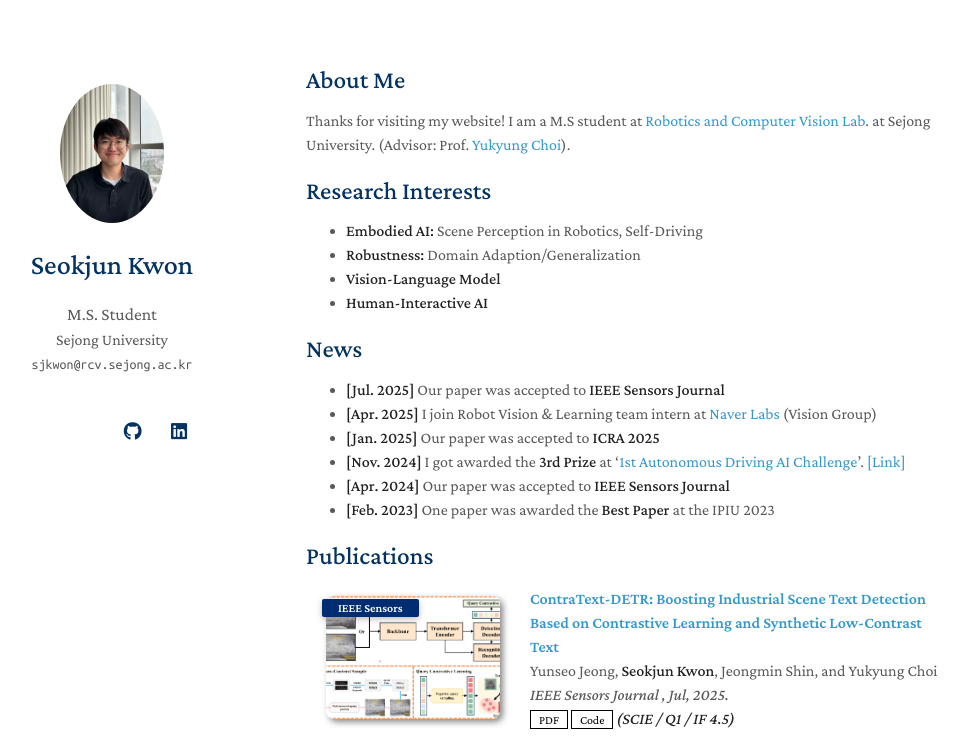
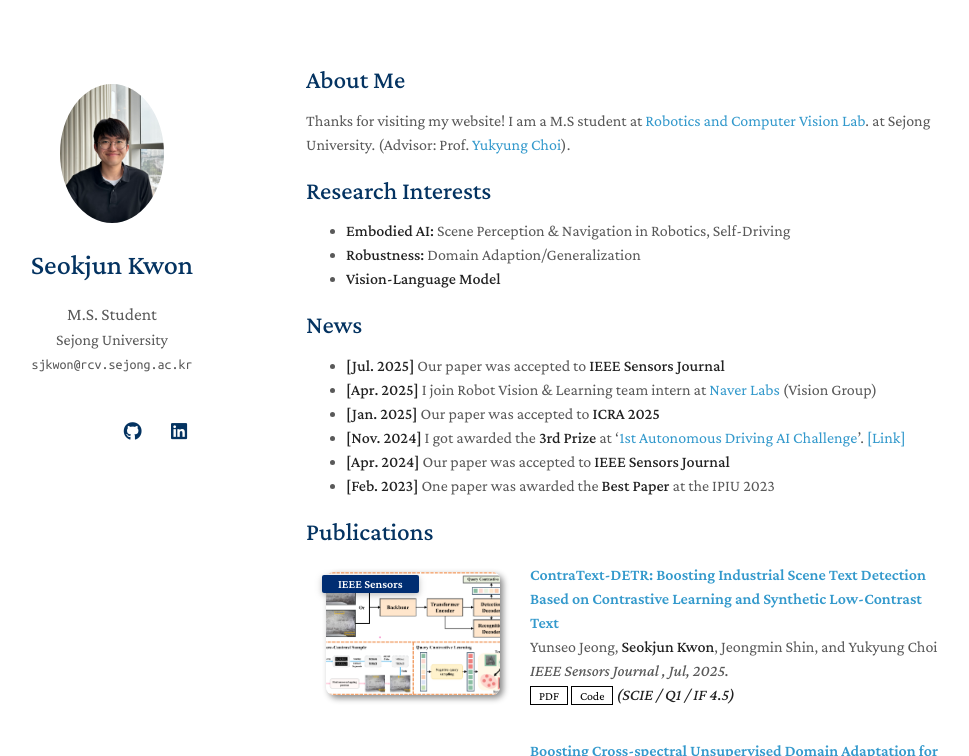
Before and after one commit to sukzoon1234/sukzoon1234.github.io, a Jekyll site: the page built from index.md, in a window 1280 px wide and 900 px high, cut to the strip 0-756 px from the top of the window. Shown: the whole strip, without its empty margins (164-1133 px from the left). Built offline with Jekyll 4.4.1, drawn with Linux system fonts in a browser that asks for light colours; a style sheet for code colours, icons or effects is not loaded; our own code applies the rules of GitHub Pages for plain Markdown files.

Commit message:
Change Research Interests

```diff
--- a/index.md
+++ b/index.md
@@ -9,10 +9,9 @@ I am a M.S student at [Robotics and Computer Vision Lab](https://www.rcv.sejong.
 
 ## Research Interests
 
-- **Embodied AI:** Scene Perception in Robotics, Self-Driving
+- **Embodied AI:** Scene Perception & Navigation in Robotics, Self-Driving
 - **Robustness:** Domain Adaption/Generalization
 - **Vision-Language Model**
-- **Human-Interactive AI**
 
 ## News
 
```
